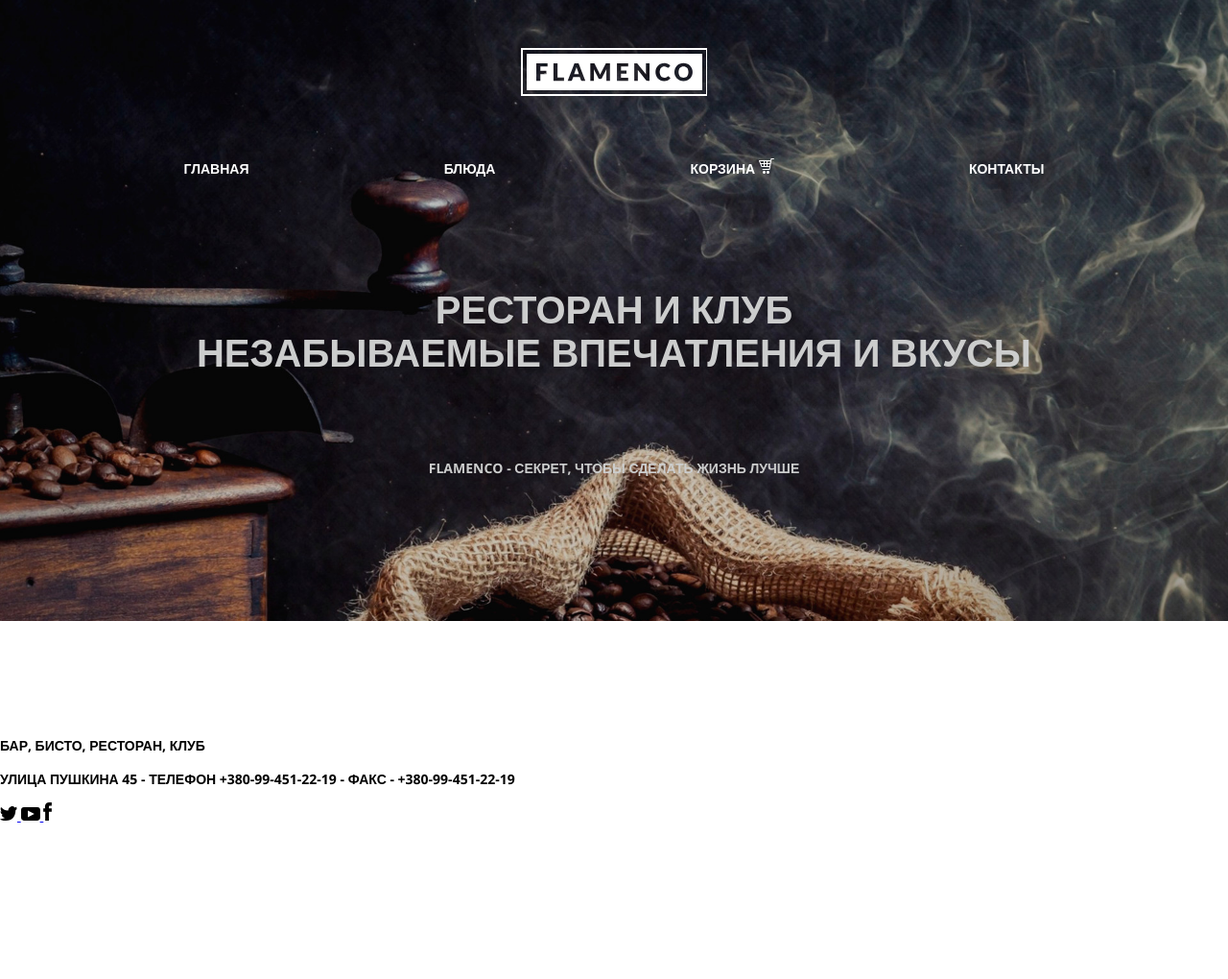
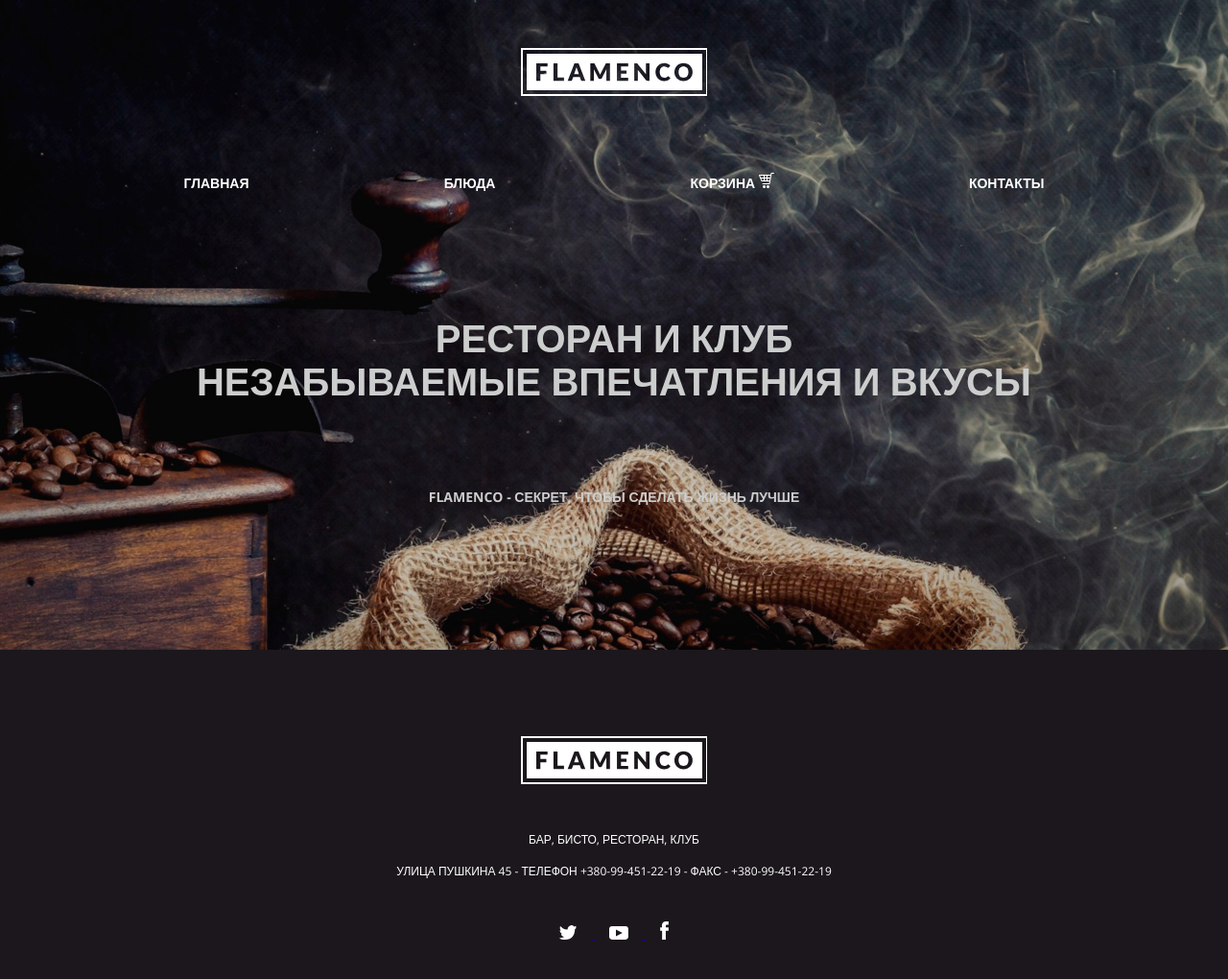
Before and after one commit to TimchenkoSergey/-Restaurant-app, a website: page index.html in a window 1280 px wide. Shown: the whole page at 96% size. Before the commit the page ends 860 px from the top, so only its background shows below. Drawn offline with nearby package versions, Linux system fonts and the light colour scheme.

Commit message:
Completed styles for footer section

```diff
--- a/index.html
+++ b/index.html
@@ -43,7 +43,7 @@
 						<a class="menu__link" href="#meal">Блюда</a>
 					</li>
 					<li class="menu__item">
-						<a class="menu__link" href="#basket">
+						<a class="menu__link" href="#meal">
 							Корзина
 							<svg class="menu__icon" xmlns="http://www.w3.org/2000/svg" width="512" height="512" viewBox="0 0 512 512">
 								<path class="menu__path" d="M496 0h-80c-7.7 0-14.3 5.5-15.7 13.1L391 64H16c-5.3 0-10.3 2.7-13.3 7.1s-3.5 10.1-1.5 15l80 192C83.7 284.1 89.5 288 96 288h254.3l-11.6 64H128c-8.8 0-16 7.2-16 16s7.2 16 16 16h224c7.7 0 14.3-5.5 15.8-13.1L429.3 32H496c8.8 0 16-7.2 16-16S504.8 0 496 0zM385.2 96l-11.6 64H288V96H385.2zM256 96v64h-64V96H256zM160 96v64H66.7L40 96H160zM106.7 256L80 192h80v64H106.7zM192 256v-64h64v64H192zM288 256v-64h79.8l-11.7 64H288z"/>
@@ -68,12 +68,12 @@
 			</section>
 		</div>
 	</header>
-	<main class="main">
+	<main class="main" id="meal">
 		<div class="main__wrap">
 
 		</div>
 	</main>
-	<footer class="footer">
+	<footer class="footer" id="footer">
 		<div class="logo">
 				<a class="logo__link" href="#">
 					<svg class="logo__image" xmlns="http://www.w3.org/2000/svg" width="194.635" height="50" viewBox="0 0 194.635 50" fill="#FFF">
--- /dev/null
+++ b/scss/blocks/footer/_footer.scss
@@ -0,0 +1,34 @@
+.footer {
+	padding-top: 40px;
+	padding-bottom: 40px;
+
+	background-color: #1b171c;
+
+	&__description {
+		padding-top: 30px;
+	}
+
+	&__text {
+		color: $text-color;
+		text-align: center;
+		font-size: 12px;
+		font-weight: normal;
+	}
+
+	&__social {
+		padding-top: 30px;
+
+		text-align: center;
+	}
+
+	&__svg {
+		margin-right: 15px;
+		margin-left: 15px;
+
+		fill: $text-color;
+
+		&:hover {
+			fill: #434242;
+		}
+	}
+}
--- a/scss/blocks/menu/_menu.scss
+++ b/scss/blocks/menu/_menu.scss
@@ -14,6 +14,8 @@
 
 	&__item {
 		display: block;
+		padding-top: 15px;
+		padding-bottom: 15px;
 		position: relative;
 
 		&::after {
--- a/scss/main.scss
+++ b/scss/main.scss
@@ -5,3 +5,4 @@
 @import "blocks/header/_header";
 @import "blocks/logo/_logo";
 @import "blocks/menu/_menu";
+@import "blocks/footer/_footer";
```
Also changed, not shown: css/main.min.css.
